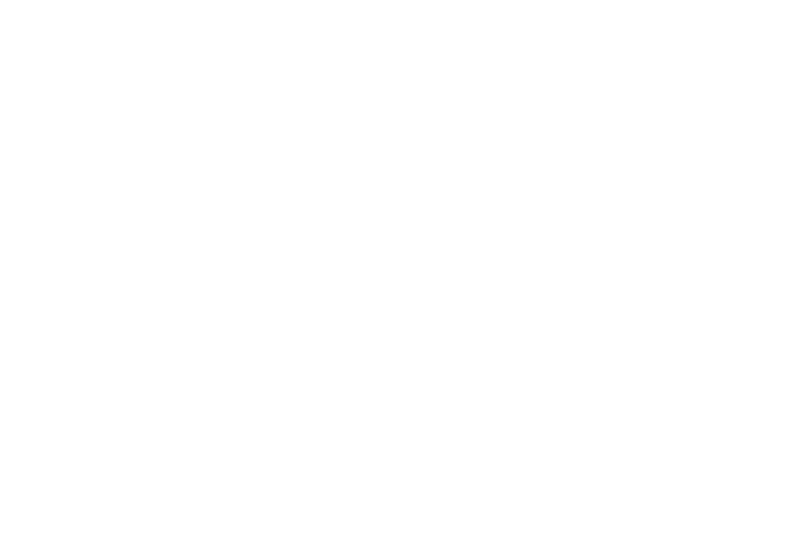
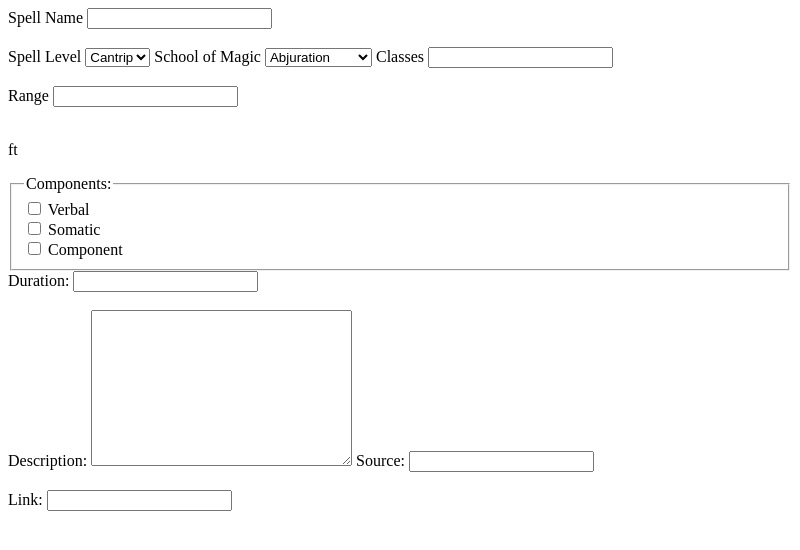
Before and after one commit to originalanon/DnD-Spell-Card-Maker, an Electron app: page index.html in a window 800 px wide. Drawn offline with Linux system fonts and the light colour scheme.

Commit message:
Electron GUI beginning

```diff
--- a/index.html
+++ b/index.html
@@ -17,6 +17,90 @@
             <p class="browsehappy">You are using an <strong>outdated</strong> browser. Please <a href="#">upgrade your browser</a> to improve your experience.</p>
         <![endif]-->
 
+        <!-- TODO: Add radio buttons for range of Touch -->
+        <form id="card-settings" name="card-settings">
+            <label for="name">Spell Name</label>
+            <input type="text" id="name" name="name"><br><br>
+
+            <!--Spell Level dropdown-->
+            <label for="level">Spell Level</label>
+            <select id="level" name="level">
+                <option value=0>Cantrip</option>
+                <option value=1>1st</option>
+                <option value=2>2nd</option>
+                <option value=3>3rd</option>
+                <option value=4>4th</option>
+                <option value=5>5th</option>
+                <option value=6>6th</option>
+                <option value=7>7th</option>
+                <option value=8>8th</option>
+                <option value=9>9th</option>
+            </select>
+
+            <!--Spell school dropdown-->
+            <!-- TODO: Add a "Custom" option that displays a text input-->
+            <label for="school">School of Magic</label>
+            <select id="school" name="school">
+                <option value="Abjuration">Abjuration</option>
+                <option value="Conjuration">Conjuration</option>
+                <option value="Divination">Divination</option>
+                <option value="Enchantment">Enchantment</option>
+                <option value="Evocation">Evocation</option>
+                <option value="Illusion">Illusion</option>
+                <option value="Necromancy">Necromancy</option>
+                <option value="Transmutation">Transmutation</option>
+            </select>
+
+            <label for="classes">Classes</label>
+            <input type="text" id="classes" name="classes"><br><br>
+
+            <label for="range">Range</label>
+            <input type="text" id="range" name="range"><br><br>
+            <p>ft</p>
+
+            <fieldset>
+                <legend>Components:</legend>
+
+
+                <input type="checkbox" id="verbal" name="verbal" value="V">
+                <label for="verbal">Verbal</label><br>
+
+                <input type="checkbox" id="somatic" name="somatic" value="S">
+                <label for="somatic">Somatic</label><br>
+
+                <input type="checkbox" id="mat-components" name="mat-components" value="C">
+                <label for="somatic">Component</label><br>
+                <!-- TODO: Text box appears when Component is selected-->
+            </fieldset>
+
+
+            <label for="duration">Duration:</label>
+            <input type="text" id="duration" name="duration"><br><br>
+
+            <label for="description">Description:</label>
+            <textarea name="description" rows="10" cols="30"></textarea>
+
+            <label for="source">Source:</label>
+            <input type="text" id="source" name="source"><br><br>
+
+            <!-- TODO: Create a checkbox to add a link, if wanted-->
+            <div id="link-add-div">
+                <label for="link">Link: </label>
+                <input type="text" id="link" name="link"><br><br>
+            </div>
+
+        </form>
+
+
         <script src="" async defer></script>
+
+        <script>
+
+            function submitCard(){
+
+            }
+
+        </script>
+
     </body>
 </html>
--- a/make_cards.js
+++ b/make_cards.js
@@ -54,7 +54,7 @@ for(var i = 0; i < spellsData.cards.length; i++){
     if(settings['description-optimizing'] == true){
 
     }
-
+    //TODO: Add handling for if a spell's range is Touch
     //TODO: Add option to UI for "At Higher Levels" description. Should create a new HTML element in the card-body div
     templateContent = templateContent.replace("${description}", currentCard.description);
     templateContent = templateContent.replace("${source}", currentCard.source);
--- a/package.json
+++ b/package.json
@@ -1,8 +1,9 @@
 {
   "name": "koboldpress",
   "version": "1.0.0",
-  "main": "make_cards.js",
+  "main": "index.js",
   "scripts": {
+    "start": "electron .",
     "test": "echo \"Error: no test specified\" && exit 1"
   },
   "author": "",
```
Also changed, not shown: index.js (added, +31 -0 lines), 1 other file.
